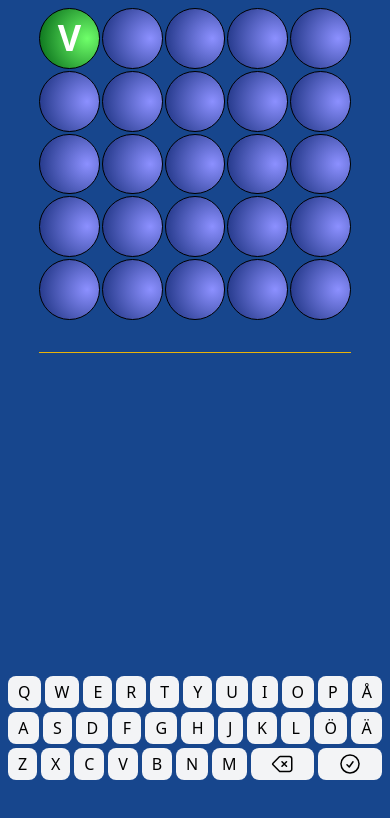
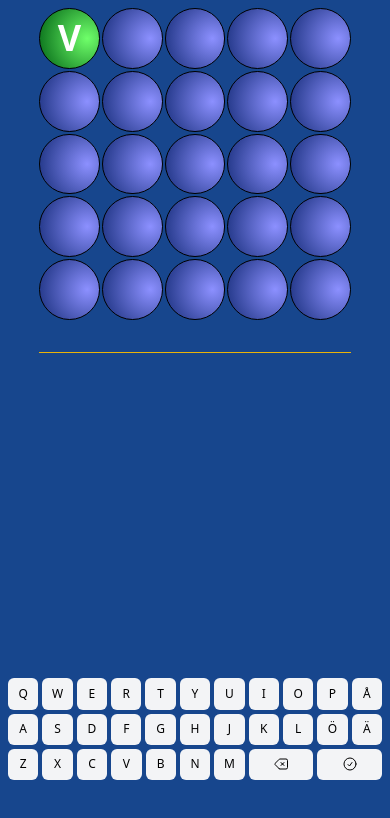
Before and after one commit to martinwesterlund/lingo, a Next.js app: page / in a window 390 px wide. Shown: the top 818 px of the page. Built offline with nearby package versions, Linux system fonts and the light colour scheme.

Commit message:
Fix keyboard btn size

```diff
--- a/src/pages/index.js
+++ b/src/pages/index.js
@@ -274,7 +274,6 @@ export default function Home() {
         ))}
       </div>
       <span className="w-[80vw] h-px my-8 bg-yellow-500"></span>
-      {/* <div>{playLocked ? 'locked' : 'not locked'}</div> */}
       <div className="grid grid-cols-5 place-items-center gap-1">
         {guess
           .slice(0, 5)
@@ -282,7 +281,7 @@ export default function Home() {
           .map((l, index) => (
             <span
               key={index}
-              className="w-12 h-12 circle border-black border text-white font-bold grid place-items-center text-4xl uppercase rounded-full"
+              className="w-12 h-12 circle border-black border text-white font-bold grid place-items-center text-2xl uppercase rounded-full"
             >
               {l}
             </span>
@@ -291,18 +290,23 @@ export default function Home() {
           correctWord.split("").map((l, index) => (
             <span
               key={index}
-              className="w-12 h-12 circle border-black border text-white font-bold grid place-items-center text-4xl uppercase rounded-full"
+              className="w-12 h-12 circle--correct border-black border text-white font-bold grid place-items-center text-2xl uppercase rounded-full"
             >
               {l}
             </span>
           ))}
       </div>
       {(showCorrectWord || isExploding) && (
-        <button onClick={startNewGame}>Nästa ord</button>
+        <button
+          className="bg-[#25a525] text-white px-4 py-3 rounded-full border border-black mt-4"
+          onClick={startNewGame}
+        >
+          Nästa ord
+        </button>
       )}
 
       <div
-        className={`w-full sm:w-[80vw] flex flex-col gap-y-1 absolute bottom-16 sm:bottom-2 px-2  ${
+        className={`w-full flex flex-col gap-y-1 absolute bottom-16 sm:bottom-2 px-2 text-xs sm:text-base  ${
           showErrorAnimation ? "wrong-word" : ""
         }`}
       >
@@ -310,7 +314,7 @@ export default function Home() {
           {keyboard[0].map((button) => (
             <button
               key={button}
-              className="bg-gray-100 h-8 md:h-12 rounded-lg grow"
+              className="bg-gray-100 w-[8vw] h-[8vw] sm:w-12 sm:h-12 rounded-md sm:rounded-lg"
               onClick={() =>
                 setGuess((prev) => (prev + button.toLowerCase()).slice(0, 5))
               }
@@ -323,7 +327,7 @@ export default function Home() {
           {keyboard[1].map((button) => (
             <button
               key={button}
-              className="bg-gray-100 h-8 md:h-12 rounded-lg grow"
+              className="bg-gray-100 w-[8vw] h-[8vw] sm:w-12 sm:h-12 rounded-md sm:rounded-lg"
               onClick={() =>
                 setGuess((prev) => (prev + button.toLowerCase()).slice(0, 5))
               }
@@ -336,7 +340,7 @@ export default function Home() {
           {keyboard[2].map((button) => (
             <button
               key={button}
-              className="bg-gray-100 h-8 md:h-12 rounded-lg grow"
+              className="bg-gray-100 w-[8vw] h-[8vw] sm:w-12 sm:h-12 rounded-md sm:rounded-lg"
               onClick={() =>
                 setGuess((prev) => (prev + button.toLowerCase()).slice(0, 5))
               }
@@ -345,7 +349,7 @@ export default function Home() {
             </button>
           ))}
           <button
-            className="bg-gray-100 grid place-items-center shrink-0 rounded-lg grow-[2]"
+            className="bg-gray-100 grid place-items-center w-[calc(16vw+4px)] h-[8vw] sm:w-[calc(6rem+4px)] sm:h-12 rounded-md sm:rounded-lg"
             onClick={() => setGuess((prev) => prev.slice(0, -1))}
           >
             <svg
@@ -354,7 +358,7 @@ export default function Home() {
               viewBox="0 0 24 24"
               strokeWidth={1.5}
               stroke="currentColor"
-              className="w-6 h-6"
+              className="w-4 h-4 sm:w-6 sm:h-6"
             >
               <path
                 strokeLinecap="round"
@@ -364,7 +368,7 @@ export default function Home() {
             </svg>
           </button>
           <button
-            className="bg-gray-100 grid place-items-center shrink-0 rounded-lg grow-[2]"
+            className="bg-gray-100 grid place-items-center w-[calc(16vw+4px)] h-[8vw] sm:w-[calc(6rem+4px)] sm:h-12 rounded-md sm:rounded-lg"
             onClick={(e) => submitGuess(e)}
           >
             <svg
@@ -373,7 +377,7 @@ export default function Home() {
               viewBox="0 0 24 24"
               strokeWidth={1.5}
               stroke="currentColor"
-              className="w-6 h-6"
+              className="w-4 h-4 sm:w-6 sm:h-6"
             >
               <path
                 strokeLinecap="round"
--- a/src/styles/globals.css
+++ b/src/styles/globals.css
@@ -7,7 +7,7 @@
 }
 
 .circle--correct {
-  background: radial-gradient(circle at 80% 50%, #6fff6a, rgb(0, 99, 20));
+  background: radial-gradient(circle at 80% 50%, #6fff6a, #006314);
 }
 
 .wrong-word{
```
